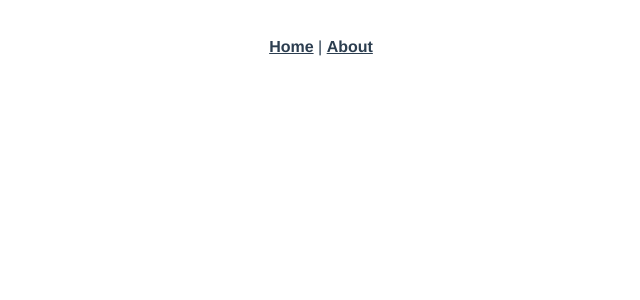
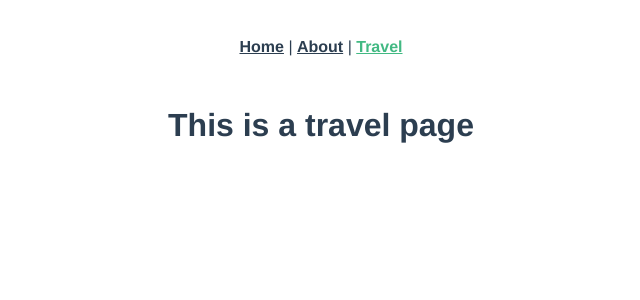
Before and after one commit to jesswu1551/vue-travel, a Vue app: page /travel in a window 1280 px wide. Shown: the top 300 px of the page, without its empty margins (319-959 px from the left). Built offline with nearby package versions, Linux system fonts and the light colour scheme.

Commit message:
add travel component and router

```diff
--- a/src/App.vue
+++ b/src/App.vue
@@ -2,7 +2,8 @@
   <div id="app">
     <div id="nav">
       <router-link to="/">Home</router-link> |
-      <router-link to="/about">About</router-link>
+      <router-link to="/about">About</router-link> |
+      <router-link to="/travel">Travel</router-link>
     </div>
     <router-view />
   </div>
--- a/src/router/index.js
+++ b/src/router/index.js
@@ -1,6 +1,7 @@
 import Vue from "vue";
 import VueRouter from "vue-router";
 import Home from "../views/Home.vue";
+import Travel from "../views/Travel.vue";
 
 Vue.use(VueRouter);
 
@@ -17,7 +18,12 @@ const routes = [
     // this generates a separate chunk (about.[hash].js) for this route
     // which is lazy-loaded when the route is visited.
     component: () =>
-      import(/* webpackChunkName: "about" */ "../views/About.vue"),
+    import(/* webpackChunkName: "about" */ "../views/About.vue"),
+  },
+  {
+    path: "/travel",
+    name: "Travel",
+    component: Travel,
   },
 ];
 
--- /dev/null
+++ b/src/views/Travel.vue
@@ -0,0 +1,11 @@
+<template>
+  <div class="travel">
+    <h1>This is a travel page</h1>
+  </div>
+</template>
+
+<script>
+export default {
+  name: "Travel",
+};
+</script>
```
